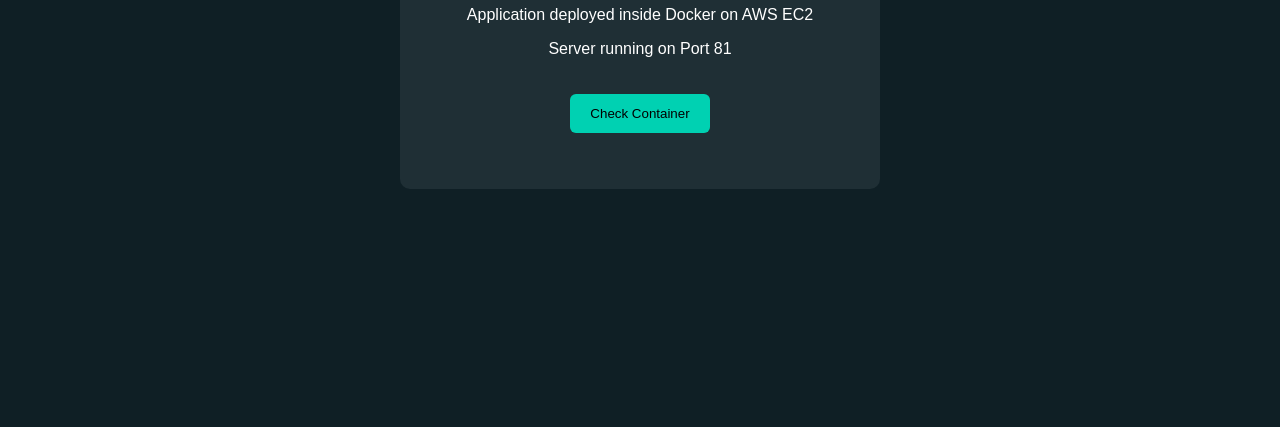
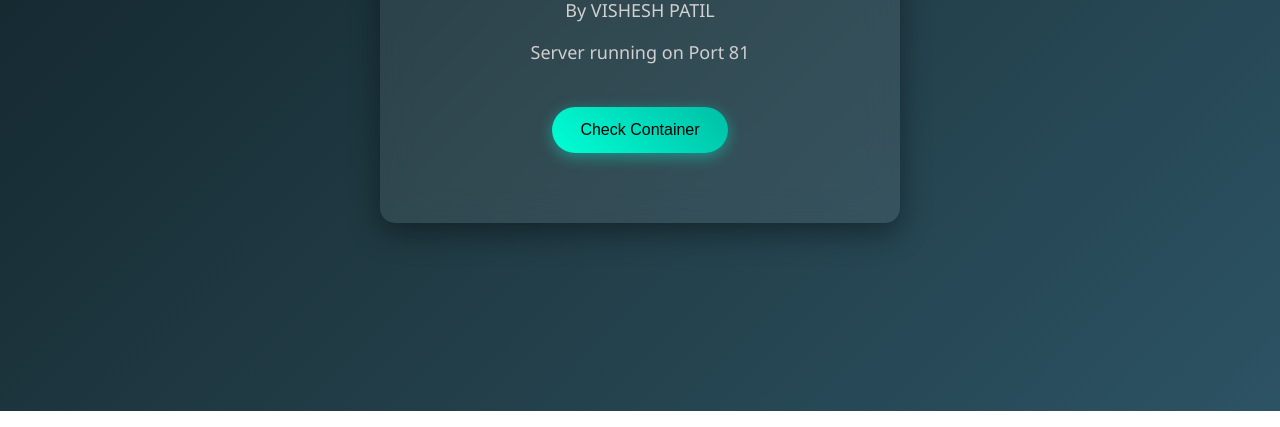
Before and after one commit to patilcloud11/devops-node-docker, a website: page index.html in a window 1280 px wide. Shown: the part 389-816 px from the top of the page. Drawn offline with Linux system fonts and the light colour scheme.

Commit message:
Update index.html

```diff
--- a/index.html
+++ b/index.html
@@ -4,57 +4,90 @@
 <title>DevOps Training</title>
 
 <style>
+
 body{
-  background:#0f1f25;
-  font-family:Arial;
+  margin:0;
+  font-family: 'Segoe UI', sans-serif;
+  height:100vh;
   display:flex;
   justify-content:center;
   align-items:center;
-  height:100vh;
+  background: linear-gradient(135deg,#0f2027,#203a43,#2c5364);
+  color:white;
 }
 
+/* Glass Card */
 .card{
-  background:#1f2f35;
-  padding:40px;
-  border-radius:10px;
+  backdrop-filter: blur(15px);
+  background: rgba(255,255,255,0.08);
+  padding:50px;
+  border-radius:15px;
   text-align:center;
-  color:white;
-  width:400px;
+  width:420px;
+  box-shadow:0px 10px 30px rgba(0,0,0,0.4);
+  animation: fadeIn 1.2s ease;
 }
 
 h1{
-  color:#00d1b2;
+  color:#00ffd5;
+  margin-bottom:10px;
 }
 
+p{
+  color:#d0d0d0;
+  font-size:18px;
+}
+
+/* Modern Button */
 button{
-  background:#00d1b2;
+  margin-top:25px;
+  background: linear-gradient(45deg,#00ffd5,#00bfa6);
   border:none;
-  padding:12px 20px;
-  border-radius:6px;
+  padding:14px 28px;
+  border-radius:30px;
+  font-size:16px;
   cursor:pointer;
+  transition:0.3s;
+  box-shadow:0px 4px 15px rgba(0,255,213,0.4);
+}
+
+button:hover{
+  transform: scale(1.08);
+  box-shadow:0px 6px 20px rgba(0,255,213,0.6);
+}
+
+#msg{
   margin-top:20px;
+  color:#00ffd5;
+  font-weight:bold;
 }
+
+/* Animation */
+@keyframes fadeIn{
+  from{opacity:0; transform:translateY(20px);}
+  to{opacity:1; transform:translateY(0);}
+}
+
 </style>
-
 </head>
 
 <body>
 
 <div class="card">
 <h1>🚀 Welcome to DevOps Training</h1>
-<p>Application deployed inside Docker on AWS EC2</p>
+
+<p>Application deployed inside Docker on AWS EC2 By VISHESH PATIL</p>
 <p>Server running on Port 81</p>
 
 <button onclick="check()">Check Container</button>
 
 <p id="msg"></p>
-
 </div>
 
 <script>
 function check(){
- document.getElementById("msg").innerHTML=
- "Docker Container Running Successfully 🚀";
+ document.getElementById("msg").innerHTML =
+ "✅ Docker Container Running Successfully 🚀";
 }
 </script>
 
```
